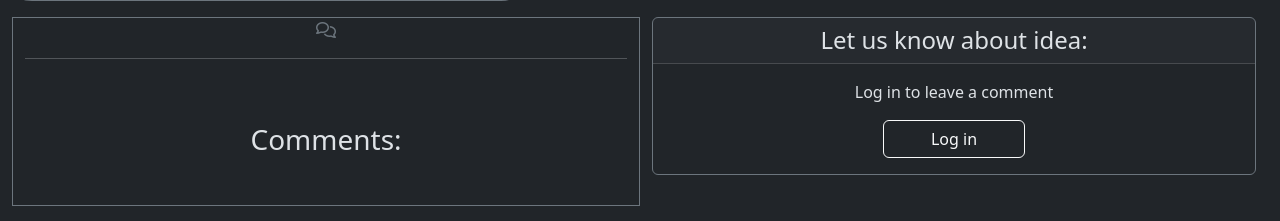
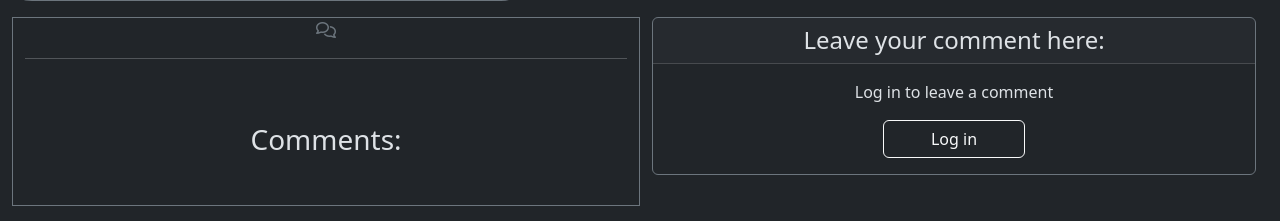
Before and after one commit to Fazel-Hosseinzadeh/PP4_restaurant, a Django app: template blog/templates/blog/post_detail.html in a window 1280 px wide. Shown: the part 459-680 px from the top of the page. Run offline with Django 4.2, Linux system fonts and the light colour scheme; the template is opened without the code that fills it, so the values that code supplies are empty; some libraries are stand-ins or nearby versions.

Commit message:
Modify the text in h4 tag into blog detail

```diff
--- a/blog/templates/blog/post_detail.html
+++ b/blog/templates/blog/post_detail.html
@@ -83,7 +83,7 @@
             <!--Show comment form-->
             <div class="col-md-6 mb-4 mt-3">
                 <div class="card border border-secondary">
-                    <h4 class="card-header">Let us know about idea:</h4>
+                    <h4 class="card-header">Leave your comment here:</h4>
                     <div class="card-body">
                         {% if user.is_authenticated %}
                         <p class="card-text">Posting as: {{ user.username }}</p>
```
